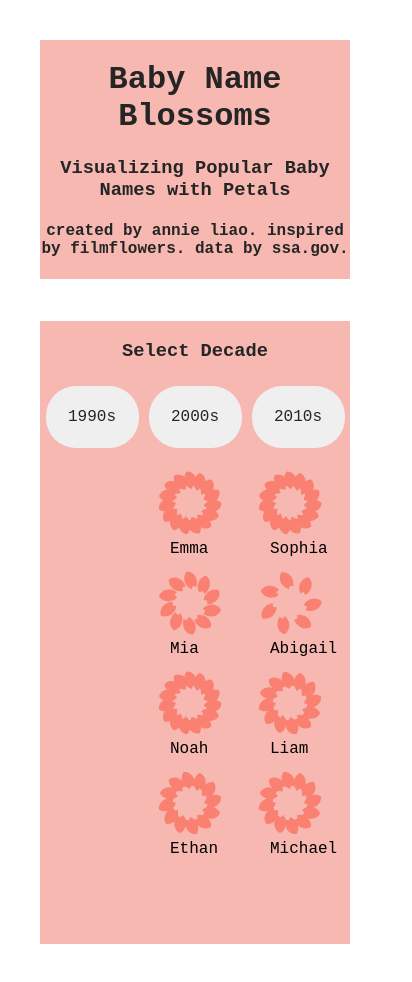
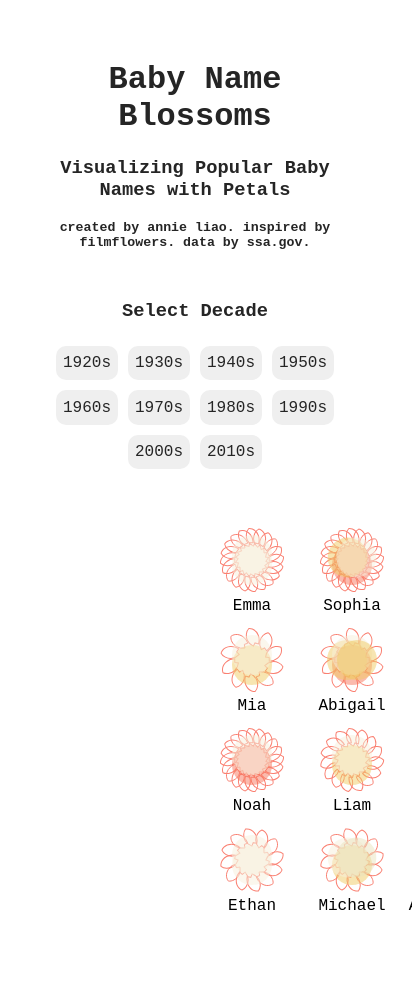
Before and after one commit to liaowow/baby-names, a React (Create React App) app in the folder frontend/: page / in a window 390 px wide. Shown: the top 982 px of the page, 412 px wide, since content can reach past the window. Built offline with nearby package versions, Linux system fonts and the light colour scheme; a web font is replaced by a local one.

Commit message:
added color scale

```diff
--- a/frontend/src/containers/Title.jsx
+++ b/frontend/src/containers/Title.jsx
@@ -5,7 +5,7 @@ export default function Title() {
       <div className="col">
 				<h1>Baby Name Blossoms</h1>
 				<h3>Visualizing Popular Baby Names with Petals</h3>
-				<h4>created by annie liao. inspired by filmflowers. data by ssa.gov.</h4>
+				<h5>created by annie liao. inspired by filmflowers. data by ssa.gov.</h5>
       </div>
     )
 }
--- a/frontend/src/containers/Viz.jsx
+++ b/frontend/src/containers/Viz.jsx
@@ -21,6 +21,13 @@ export default function Viz() {
 	return (
 		<div className="col">
 			<h3>Select Decade</h3>
+			<button onClick={selectAll('svg').remove(), handleDecadeChange} value="1920">1920s</button>
+			<button onClick={selectAll('svg').remove(), handleDecadeChange} value="1930">1930s</button>
+			<button onClick={selectAll('svg').remove(), handleDecadeChange} value="1940">1940s</button>
+			<button onClick={selectAll('svg').remove(), handleDecadeChange} value="1950">1950s</button>
+			<button onClick={selectAll('svg').remove(), handleDecadeChange} value="1960">1960s</button>
+			<button onClick={selectAll('svg').remove(), handleDecadeChange} value="1970">1970s</button>
+			<button onClick={selectAll('svg').remove(), handleDecadeChange} value="1980">1980s</button>
 			<button onClick={selectAll('svg').remove(), handleDecadeChange} value="1990">1990s</button>
 			<button onClick={selectAll('svg').remove(), handleDecadeChange} value="2000">2000s</button>
 			<button onClick={selectAll('svg').remove(), handleDecadeChange} value="2010">2010s</button>
--- a/frontend/src/d3/DrawFlowers.js
+++ b/frontend/src/d3/DrawFlowers.js
@@ -6,6 +6,10 @@ export default function DrawFlowers(data) {
   // draw petal
   const petalPath = 'M21.06,23.63s-4.67,4.2-11.39.16a12.58,12.58,0,0,1-5.47-7l3.41-1.18L7.05,12a12.19,12.19,0,0,1,8.39,1.27C19.4,15.64,21.59,20.06,21.06,23.63Z'
   const petalSize = 100
+  // set up color scale
+  const petalColors = d3.scaleOrdinal().range(['#F7EFDC', '#EAE3BE', '#EFCB64', '#F8765C', '#E44F5D'])
+  const vowels = ['a', 'e', 'i', 'o', 'u']
+  petalColors.domain(vowels)
 
   // set up svg and connect data
   const svg = d3.select('.viz')
@@ -13,14 +17,16 @@ export default function DrawFlowers(data) {
                     .attr('width', '100%')
                     .attr('height', petalSize * 5)
   const countMinMax = d3.extent(data, d => d.count)
-  const numPetalScale = d3.scaleQuantize().domain(countMinMax).range([7, 10, 12, 15])
+  const numPetalScale = d3.scaleQuantize().domain(countMinMax).range([7, 10, 12, 15, 20])
 
   // convert each dataset into flower scale
   const flowersData = _.map(data, d => {
     const numPetals = numPetalScale(d.count)
     const name = d.name
+    const vowelGenres = name.split('').filter(char => vowels.includes(char.toLowerCase()))
     return {
       name,
+      vowelGenres,
       petals: _.times(numPetals, i => {
         return {
           angle: 360 * i / numPetals,
@@ -34,18 +40,38 @@ export default function DrawFlowers(data) {
   const flowers = d3.select('svg')
     .selectAll('g')
     .data(flowersData).enter().append('g')
-    .attr('transform', (d, i) => `translate(${(i % 5) * petalSize + 150}, ${Math.floor(i / 5) * petalSize + 50})`)
+    .attr('transform', (d, i) => `translate(${(i % 5) * petalSize + 150}, ${Math.floor(i / 5) * petalSize + 80})`)
 
   flowers.selectAll('path')
     .data(d => d.petals).enter().append('path')
     .attr('d', d => d.petalPath)
     .attr('transform', d => `rotate(${d.angle})`)
-    .attr('fill', 'salmon')
-    // .attr('stroke', 'salmon')
+    .attr('fill', 'none')
+    .attr('stroke', 'salmon')
+
+  flowers.selectAll('circle')
+    .data(function(d) {
+      // if there's only one vowel, center the circle
+      const cy = d.vowelGenres.length === 1 ? 0 : petalSize / 20
+      return _.map(d.vowelGenres, function(genre, i) {
+        return {
+          cy: cy,
+          angle: (360 / d.vowelGenres.length) * i,
+          fill: petalColors(genre)
+        }
+      })
+    }).enter().append('circle')
+    .attr('cy', function(d) { return d.cy })
+    .attr('r', petalSize / 5)
+    .attr('fill', function(d) { return d.fill })
+    .attr('opacity', '50%')
+    .attr('transform', function(d, i) {
+      return `translate(${petalSize / 2 - 50}, ${Math.floor(i / 5) * petalSize})rotate(${d.angle})`
+    })
 
   flowers.append('text')
     .text(d => d.name)
-    .attr('x', -20)
+    .attr('text-anchor', 'middle')
     .attr('y', petalSize - 50)
 
   return svg
--- a/frontend/src/master.scss
+++ b/frontend/src/master.scss
@@ -11,15 +11,19 @@ body {
   padding: 2em;
 }
 
+h5 {
+  margin-top: 0.1em;
+
+}
+
 .row {
   display: flex;
-  margin: 0 0 2rem 0;
   justify-content: space-between;
 }
 
 .row .col {
   flex: 1;
-  background: rgb(246, 184, 177);
+  background: white;
 }
 
 .row .viz {
@@ -30,9 +34,9 @@ body {
 }
 
 button {
-  width: 30%;
-  height: 10%;
-  padding: 10px;
+  width: 18%;
+  height: 5%;
+  padding: 5px;
   margin: 5px;
   border: 0;
   border-radius: 30px;
@@ -40,7 +44,7 @@ button {
   outline: none;
 }
 button:hover{
-  background: #262626c7;
+  background: salmon;
   color: white;
   cursor: pointer;
 }
@@ -48,10 +52,20 @@ button:hover{
 
 @media screen and (max-width: 400px) {
   .row {
-    .col, .viz {
+    .col {
       display: block;
       width: 100%;
       margin: 0 0 10px 0;
     }
+
+    .viz {
+      width: 100%;
+      padding-right: -10px;
+    }
+  }
+
+  button {
+    border-radius: 10px;
+    width: 20%;
   }
 }
```
